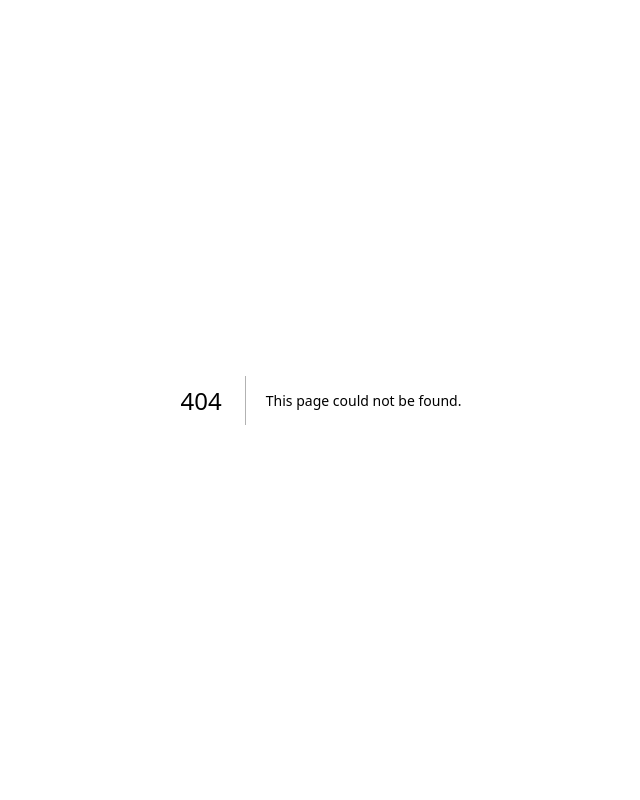
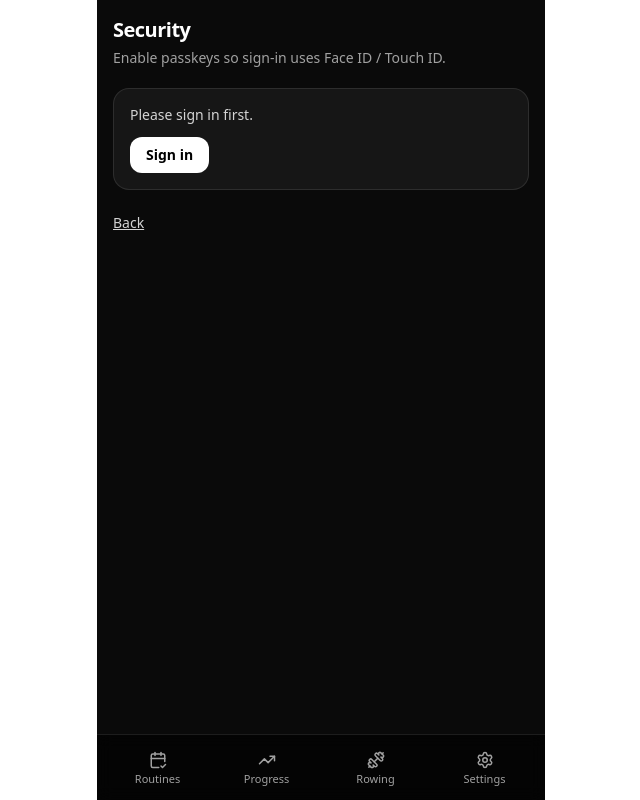
Before and after one commit to DMALUVM/Trackers, a Next.js app: page /app/settings/security in a window 1280 px wide. Before the commit this address had no page. Shown: the whole page, without its empty margins (319-959 px from the left). Built offline with nearby package versions, Linux system fonts and the light colour scheme; no server answers.

Commit message:
Add Security settings page (Face ID / passkeys placeholder)

```diff
--- a/src/app/app/settings/page.tsx
+++ b/src/app/app/settings/page.tsx
@@ -35,6 +35,12 @@ export default function SettingsPage() {
         >
           Export / backup data
         </a>
+        <a
+          className="block w-full rounded-xl border border-white/10 bg-white/5 px-4 py-3 text-sm font-medium text-white hover:bg-white/10"
+          href="/app/settings/security"
+        >
+          Security (Face ID)
+        </a>
       </section>
 
       <section className="rounded-2xl border border-white/10 bg-white/5 p-4">
--- /dev/null
+++ b/src/app/app/settings/security/page.tsx
@@ -0,0 +1,73 @@
+"use client";
+
+import { useEffect, useState } from "react";
+import { supabase } from "@/lib/supabaseClient";
+
+export default function SecuritySettingsPage() {
+  const [signedIn, setSignedIn] = useState(false);
+  const [status, setStatus] = useState<string>("");
+
+  useEffect(() => {
+    const run = async () => {
+      const { data } = await supabase.auth.getSession();
+      setSignedIn(!!data.session);
+    };
+    void run();
+  }, []);
+
+  const enablePasskey = async () => {
+    // Placeholder: next commit wires real passkey / WebAuthn.
+    setStatus("Passkeys (Face ID) are being wired up next. Stand by.");
+    setTimeout(() => setStatus(""), 2500);
+  };
+
+  return (
+    <div className="space-y-5">
+      <header className="space-y-1">
+        <h1 className="text-xl font-semibold tracking-tight">Security</h1>
+        <p className="text-sm text-neutral-400">
+          Enable passkeys so sign-in uses Face ID / Touch ID.
+        </p>
+      </header>
+
+      {!signedIn ? (
+        <section className="rounded-2xl border border-white/10 bg-white/5 p-4">
+          <p className="text-sm text-neutral-300">Please sign in first.</p>
+          <a
+            className="mt-3 inline-block rounded-xl bg-white px-4 py-2 text-sm font-semibold text-black"
+            href="/"
+          >
+            Sign in
+          </a>
+        </section>
+      ) : (
+        <section className="rounded-2xl border border-white/10 bg-white/5 p-4 space-y-3">
+          <div>
+            <h2 className="text-base font-semibold">Passkeys (Face ID)</h2>
+            <p className="mt-1 text-sm text-neutral-400">
+              After you enable this once, future sign-ins can be one-tap with Face ID.
+            </p>
+          </div>
+
+          <button
+            type="button"
+            className="w-full rounded-xl bg-white px-4 py-3 text-sm font-semibold text-black"
+            onClick={enablePasskey}
+          >
+            Enable Face ID login
+          </button>
+
+          {status ? <p className="text-xs text-neutral-400">{status}</p> : null}
+
+          <p className="text-xs text-neutral-500">
+            Note: passkeys will fall back to your device PIN if Face ID is unavailable.
+          </p>
+        </section>
+      )}
+
+      <a className="text-sm text-neutral-300 underline" href="/app/settings">
+        Back
+      </a>
+    </div>
+  );
+}
```
